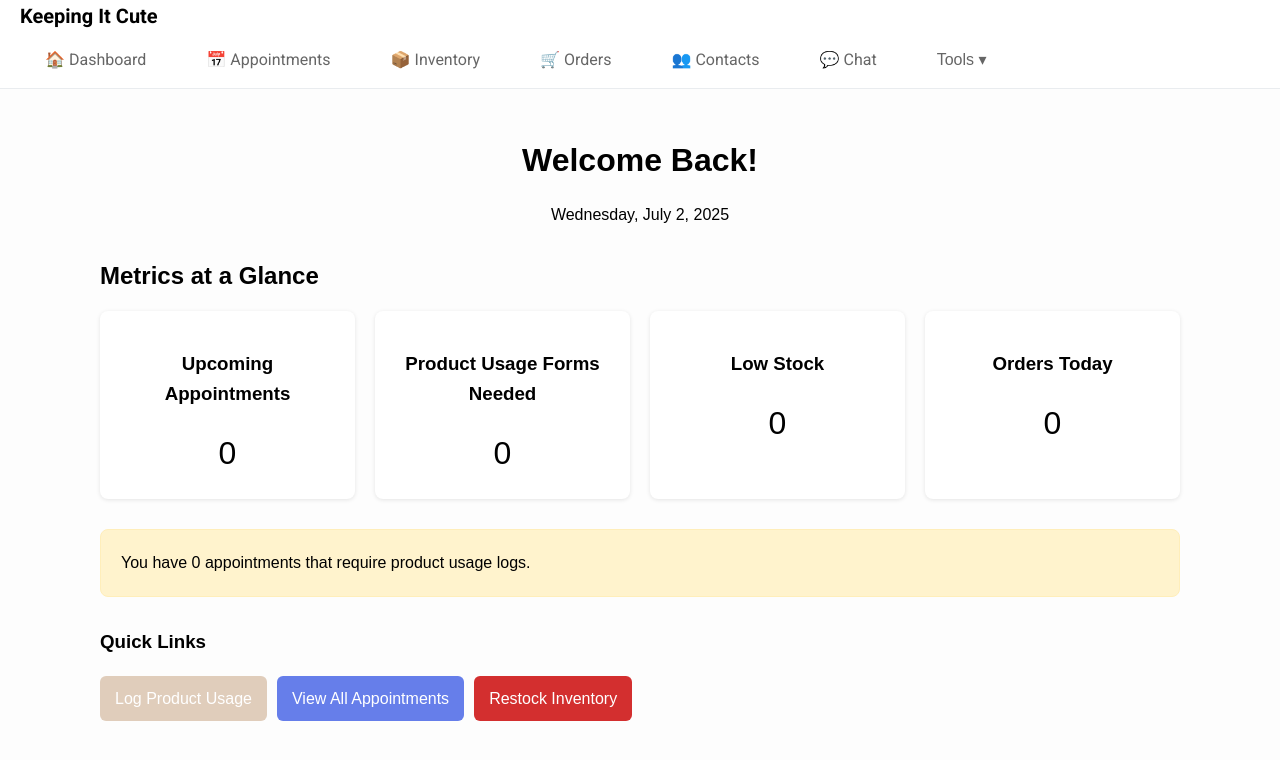
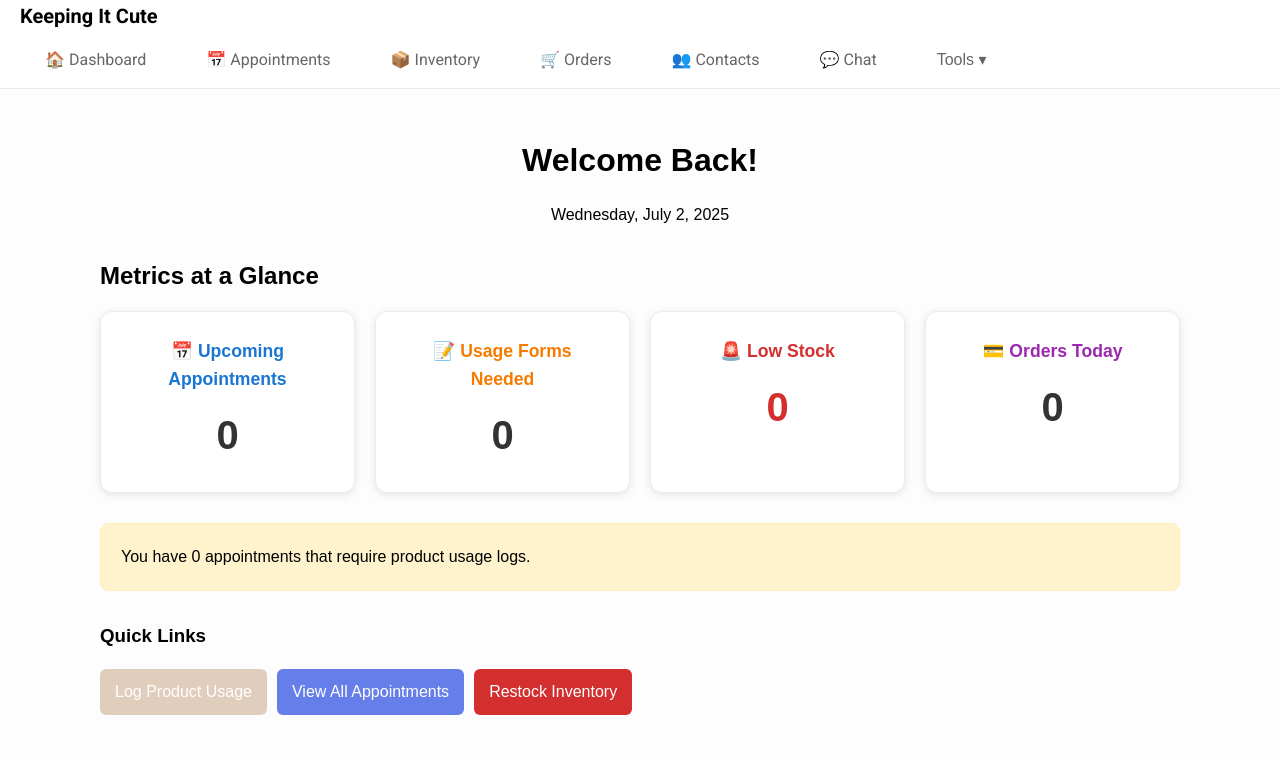
Before and after one commit to schoenwetteradam/wix-keeping-it-cute-app, a Next.js app: page /dashboard in a window 1280 px wide. Shown: the top 760 px of the page. Built offline with nearby package versions, Linux system fonts and the light colour scheme; no server answers.

Commit message:
style: enhance dashboard metrics

```diff
--- a/pages/dashboard.js
+++ b/pages/dashboard.js
@@ -52,25 +52,53 @@ export default function Dashboard() {
         <h2 style={{ marginBottom: '15px' }}>Metrics at a Glance</h2>
         <div style={{
           display: 'grid',
-          gridTemplateColumns: 'repeat(auto-fit, minmax(200px, 1fr))',
+          gridTemplateColumns: 'repeat(auto-fit, minmax(250px, 1fr))',
           gap: '20px',
           marginBottom: '30px'
         }}>
-          <div style={{ background: '#fff', padding: '20px', borderRadius: '8px', boxShadow: '0 1px 4px rgba(0,0,0,0.1)', textAlign: 'center' }}>
-            <h3>Upcoming Appointments</h3>
-            <p style={{ fontSize: '2em', margin: 0 }}>{upcomingCount}</p>
+          <div style={{
+            background: 'white',
+            padding: '25px',
+            borderRadius: '12px',
+            textAlign: 'center',
+            boxShadow: '0 2px 8px rgba(0,0,0,0.1)',
+            border: '1px solid #e9ecef'
+          }}>
+            <h3 style={{ margin: '0 0 10px', color: '#1976d2', fontSize: '1.1em' }}>📅 Upcoming Appointments</h3>
+            <p style={{ fontSize: '2.5em', margin: 0, fontWeight: 'bold', color: '#333' }}>{upcomingCount}</p>
           </div>
-          <div style={{ background: '#fff', padding: '20px', borderRadius: '8px', boxShadow: '0 1px 4px rgba(0,0,0,0.1)', textAlign: 'center' }}>
-            <h3>Product Usage Forms Needed</h3>
-            <p style={{ fontSize: '2em', margin: 0 }}>{productUsageNeeded}</p>
+          <div style={{
+            background: 'white',
+            padding: '25px',
+            borderRadius: '12px',
+            textAlign: 'center',
+            boxShadow: '0 2px 8px rgba(0,0,0,0.1)',
+            border: '1px solid #e9ecef'
+          }}>
+            <h3 style={{ margin: '0 0 10px', color: '#f57c00', fontSize: '1.1em' }}>📝 Usage Forms Needed</h3>
+            <p style={{ fontSize: '2.5em', margin: 0, fontWeight: 'bold', color: '#333' }}>{productUsageNeeded}</p>
           </div>
-          <div style={{ background: '#fff', padding: '20px', borderRadius: '8px', boxShadow: '0 1px 4px rgba(0,0,0,0.1)', textAlign: 'center' }}>
-            <h3>Low Stock</h3>
-            <p style={{ fontSize: '2em', margin: 0 }}>{lowStock}</p>
+          <div style={{
+            background: 'white',
+            padding: '25px',
+            borderRadius: '12px',
+            textAlign: 'center',
+            boxShadow: '0 2px 8px rgba(0,0,0,0.1)',
+            border: '1px solid #e9ecef'
+          }}>
+            <h3 style={{ margin: '0 0 10px', color: '#d32f2f', fontSize: '1.1em' }}>🚨 Low Stock</h3>
+            <p style={{ fontSize: '2.5em', margin: 0, fontWeight: 'bold', color: '#d32f2f' }}>{lowStock}</p>
           </div>
-          <div style={{ background: '#fff', padding: '20px', borderRadius: '8px', boxShadow: '0 1px 4px rgba(0,0,0,0.1)', textAlign: 'center' }}>
-            <h3>Orders Today</h3>
-            <p style={{ fontSize: '2em', margin: 0 }}>{ordersToday}</p>
+          <div style={{
+            background: 'white',
+            padding: '25px',
+            borderRadius: '12px',
+            textAlign: 'center',
+            boxShadow: '0 2px 8px rgba(0,0,0,0.1)',
+            border: '1px solid #e9ecef'
+          }}>
+            <h3 style={{ margin: '0 0 10px', color: '#9c27b0', fontSize: '1.1em' }}>💳 Orders Today</h3>
+            <p style={{ fontSize: '2.5em', margin: 0, fontWeight: 'bold', color: '#333' }}>{ordersToday}</p>
           </div>
         </div>
 
```
